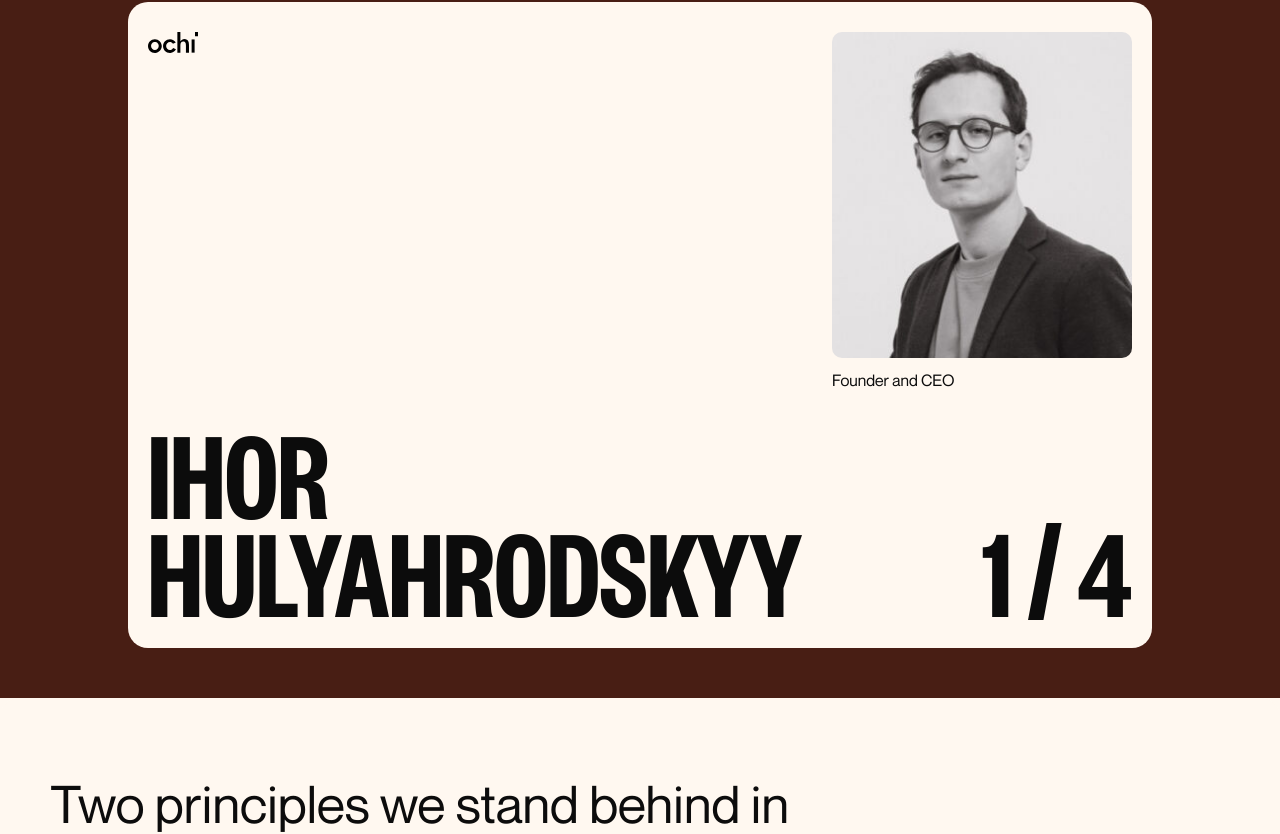
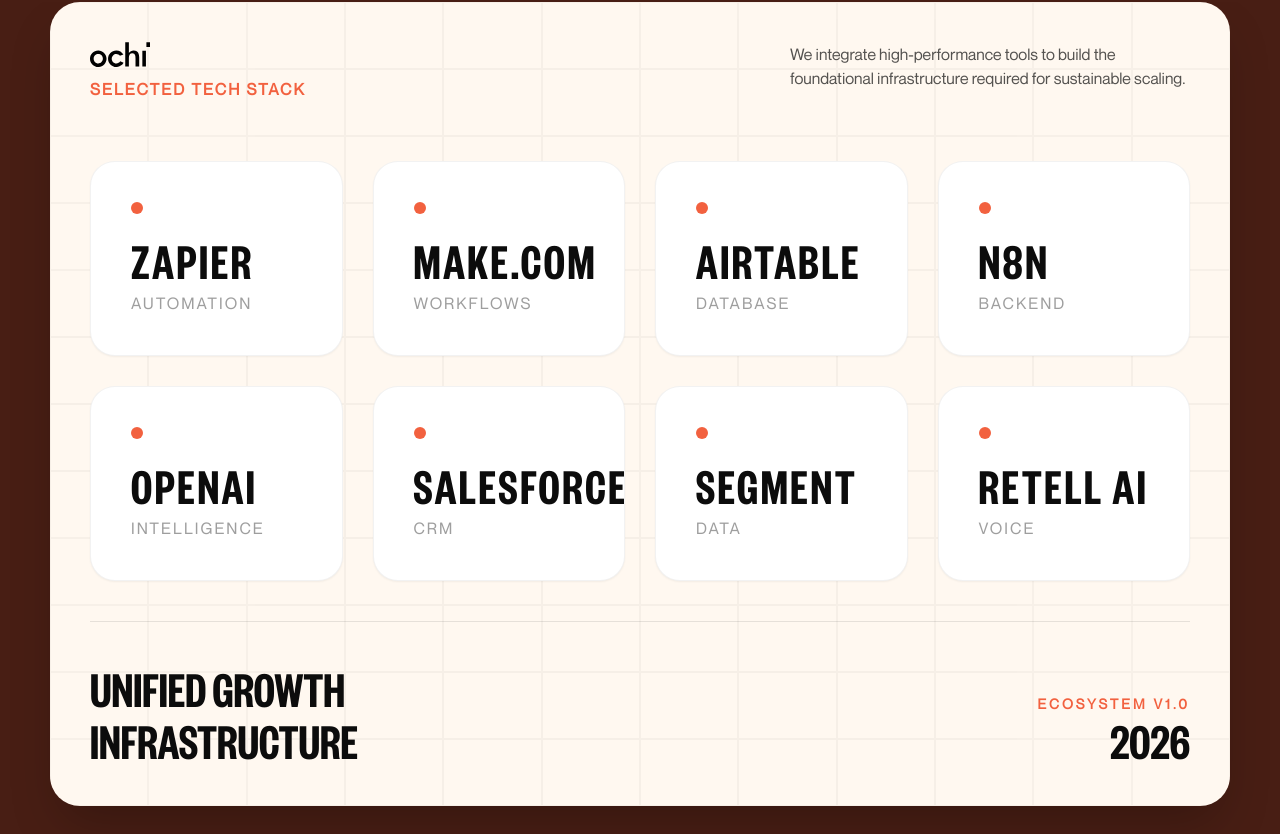
Before and after one commit to yugaaank/creator-landing, a Next.js app: page / in a window 1280 px wide. Shown: the part 3030-3864 px from the top of the page. Built offline with nearby package versions, Linux system fonts and the light colour scheme.

Commit message:
added the ecosystem section

```diff
--- a/container/about-page/Team.tsx
+++ b/container/about-page/Team.tsx
@@ -1,50 +1,115 @@
+"use client";
 import Image from "next/image";
-import { Team1, logo } from "@/public";
+import { logo } from "@/public";
 import { Marquee } from "@/components";
+import { motion } from "framer-motion";
 
-export default function Team() {
+const techStack = [
+	{ name: "Zapier", category: "Automation" },
+	{ name: "Make.com", category: "Workflows" },
+	{ name: "Airtable", category: "Database" },
+	{ name: "n8n", category: "Backend" },
+	{ name: "OpenAI", category: "Intelligence" },
+	{ name: "Salesforce", category: "CRM" },
+	{ name: "Segment", category: "Data" },
+	{ name: "Retell AI", category: "Voice" },
+];
+
+export default function Ecosystem() {
 	return (
 		<section className="w-full bg-[#481E14] min-h-screen rounded-t-[20px]">
 			<div className="w-full bg-[#481E14] z-10 relative rounded-t-[20px] padding-y">
 				<Marquee
-					title="the team core of"
+					title="the growth ecosystem"
 					className="pb-[50px] lg:pb-[40px] md:pb-[30px] sm:pb-[25px] xm:pb-[18px] text-[540px] leading-[330px] lg:text-[380px] lg:leading-[240px] md:text-[300px] md:leading-[160px] sm:text-[230px] sm:leading-[140px] xm:text-[130px] xm:leading-[80px]"
 				/>
 			</div>
-			<div className="w-full bg-[#481E14] flex items-center justify-center pb-[50px]">
-				<div className="w-[80%] p-[20px] bg-[#FFF8F0] rounded-[20px] sm:w-full  xm:w-full">
-					<div className="w-full flex flex-col justify-between gap-[20px] py-[10px]">
-						<div className="flex justify-between sm:flex-col xm:flex-col gap-[20px]">
-							<div>
+			<div className="w-full bg-[#481E14] flex items-center justify-center pb-[100px] padding-x">
+				<div className="w-full max-w-[1200px] p-[40px] bg-[#FFF8F0] rounded-[30px] shadow-2xl overflow-hidden relative">
+					{/* Decorative Grid Overlay */}
+					<div className="absolute inset-0 opacity-[0.03] pointer-events-none">
+						<div className="w-full h-full grid grid-cols-12 grid-rows-12">
+							{[...Array(144)].map((_, i) => (
+								<div key={i} className="border-[0.5px] border-[#0C0C0C]" />
+							))}
+						</div>
+					</div>
+
+					<div className="w-full flex flex-col gap-[40px] relative z-10">
+						<div className="flex justify-between items-start sm:flex-col xm:flex-col gap-[20px]">
+							<div className="flex flex-col gap-[10px]">
 								<Image
 									src={logo}
 									alt="ochi-logo"
-									width={50}
-									height={50}
+									width={60}
+									height={60}
 								/>
+								<h2 className="paragraph font-NeueMontreal font-bold text-[#F2613F] uppercase tracking-[2px]">
+									Selected Tech Stack
+								</h2>
 							</div>
-							<div>
-								<Image
-									src={Team1}
-									alt="ochi-logo"
-									width={300}
-									height={300}
-									className="rounded-[10px] sm:w-full xm:w-full"
-								/>
-								<p className="paragraph font-NeueMontreal font-normal text-[#0C0C0C] py-[10px]">
-									Founder and CEO
+							<div className="max-w-[400px]">
+								<p className="paragraph font-NeueMontreal font-normal text-[#0C0C0C] opacity-70">
+									We integrate high-performance tools to build the foundational infrastructure required for sustainable scaling.
 								</p>
 							</div>
 						</div>
-						<div className="flex justify-between items-end sm:flex-col xm:flex-col sm:items-start xm:items-start">
+
+						{/* Tech Grid */}
+						<div className="grid grid-cols-4 md:grid-cols-2 sm:grid-cols-2 xm:grid-cols-1 gap-[30px] mt-[20px]">
+							{techStack.map((tech, i) => (
+								<motion.div
+									key={tech.name}
+									initial={{ opacity: 0, y: 30 }}
+									whileInView={{ opacity: 1, y: 0 }}
+									whileHover={{
+										scale: 1.05,
+										y: -10,
+										backgroundColor: "#0C0C0C",
+										transition: { duration: 0.3, ease: "easeOut" }
+									}}
+									transition={{ delay: i * 0.05 }}
+									viewport={{ once: true }}
+									className="p-[40px] bg-white rounded-[25px] border border-[#0C0C0C]/5 shadow-sm hover:shadow-[0_20px_50px_rgba(242,97,63,0.3)] transition-all group flex flex-col gap-[20px] cursor-pointer relative overflow-hidden">
+
+									{/* Hover Background Glow */}
+									<motion.div
+										className="absolute inset-0 bg-gradient-to-br from-[#F2613F]/20 to-transparent opacity-0 group-hover:opacity-100 transition-opacity"
+									/>
+
+									<div className="w-[12px] h-[12px] rounded-full bg-[#F2613F] group-hover:scale-[1.5] transition-transform relative z-10" />
+
+									<div className="relative z-10">
+										<h4 className="sub-heading font-bold font-FoundersGrotesk text-[#0C0C0C] group-hover:text-white uppercase tracking-wider transition-colors">
+											{tech.name}
+										</h4>
+										<p className="paragraph font-NeueMontreal text-[#0C0C0C]/40 group-hover:text-[#F2613F] uppercase tracking-[2px] transition-colors mt-[5px]">
+											{tech.category}
+										</p>
+									</div>
+
+									{/* Decorative Icon or Arrow that appears on hover */}
+									<div className="absolute bottom-6 right-6 opacity-0 group-hover:opacity-100 translate-y-4 group-hover:translate-y-0 transition-all duration-300">
+										<svg width="24" height="24" viewBox="0 0 24 24" fill="none" xmlns="http://www.w3.org/2000/svg">
+											<path d="M7 17L17 7M17 7H7M17 7V17" stroke="#F2613F" strokeWidth="2" strokeLinecap="round" strokeLinejoin="round"/>
+										</svg>
+									</div>
+								</motion.div>
+							))}
+						</div>
+
+						<div className="flex justify-between items-end border-t border-[#0C0C0C]/10 pt-[40px] sm:flex-col xm:flex-col sm:items-start xm:items-start sm:gap-[20px] xm:gap-[20px]">
 							<div>
-								<h1 className="heading font-bold font-FoundersGrotesk text-[#0C0C0C]">
-									IHOR <br /> HULYAHRODSKYY
+								<h1 className="sub-heading font-bold font-FoundersGrotesk text-[#0C0C0C] uppercase leading-none">
+									Unified Growth <br /> Infrastructure
 								</h1>
 							</div>
-							<div>
-								<h1 className="heading font-bold font-FoundersGrotesk text-[#0C0C0C]">
-									1 / 4
+							<div className="flex flex-col items-end sm:items-start">
+								<span className="text-[14px] font-bold font-NeueMontreal text-[#F2613F] uppercase tracking-[3px]">
+									Ecosystem v1.0
+								</span>
+								<h1 className="sub-heading font-bold font-FoundersGrotesk text-[#0C0C0C]">
+									2026
 								</h1>
 							</div>
 						</div>
```
